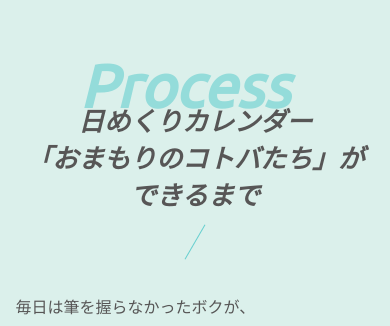
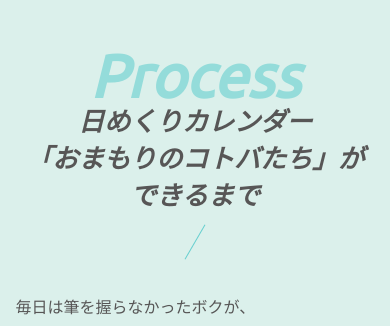
Before and after one commit to acca10/calendar, a plain HTML site: page index.html in a window 390 px wide. Shown: the part 518-844 px from the top of the page. Drawn offline with nearby package versions, Linux system fonts and the light colour scheme; some packages are replaced by stand-ins of ours.

Commit message:
Add files via upload

```diff
--- a/css/responsive.css
+++ b/css/responsive.css
@@ -142,7 +142,7 @@ section img {
 .heading1::before,
 .heading2::before,
 .heading3::before {
-  transform: translate(-55%, 20px);
+  /* transform: translate(-55%, 20px); */
   font-size: 60px;
 }
 
```
